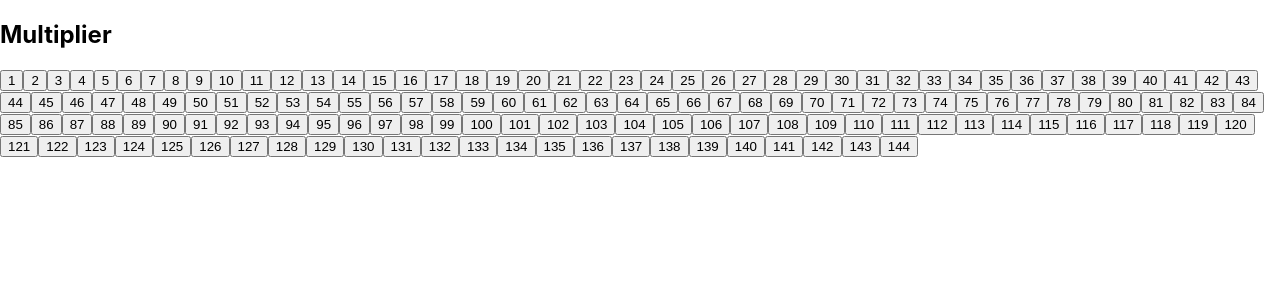
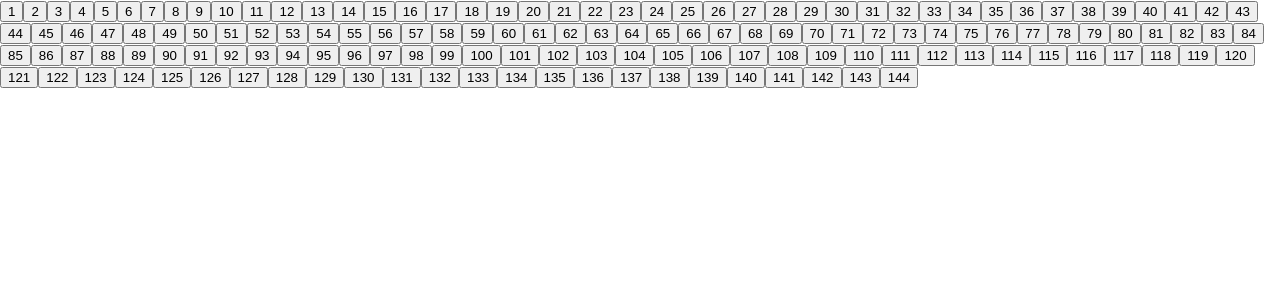
Before and after one commit to igilfillan/multiplier, a React (Create React App) app: page / in a window 1280 px wide. Shown: the top 300 px of the page. Built offline with nearby package versions, Linux system fonts and the light colour scheme.

Commit message:
Removes unused code Updates test

```diff
--- a/src/App.js
+++ b/src/App.js
@@ -2,11 +2,6 @@ import React from "react";
 import NumberGrid from "./NumberGrid";
 import "./App.css";
 
-const App = () => (
-  <div>
-    <h2>Multiplier</h2>
-    <NumberGrid count={144} />
-  </div>
-);
+const App = () => <NumberGrid count={144} />;
 
 export default App;
```
Also changed, not shown: 1 other file (tests, documents, lock files or other folders).
